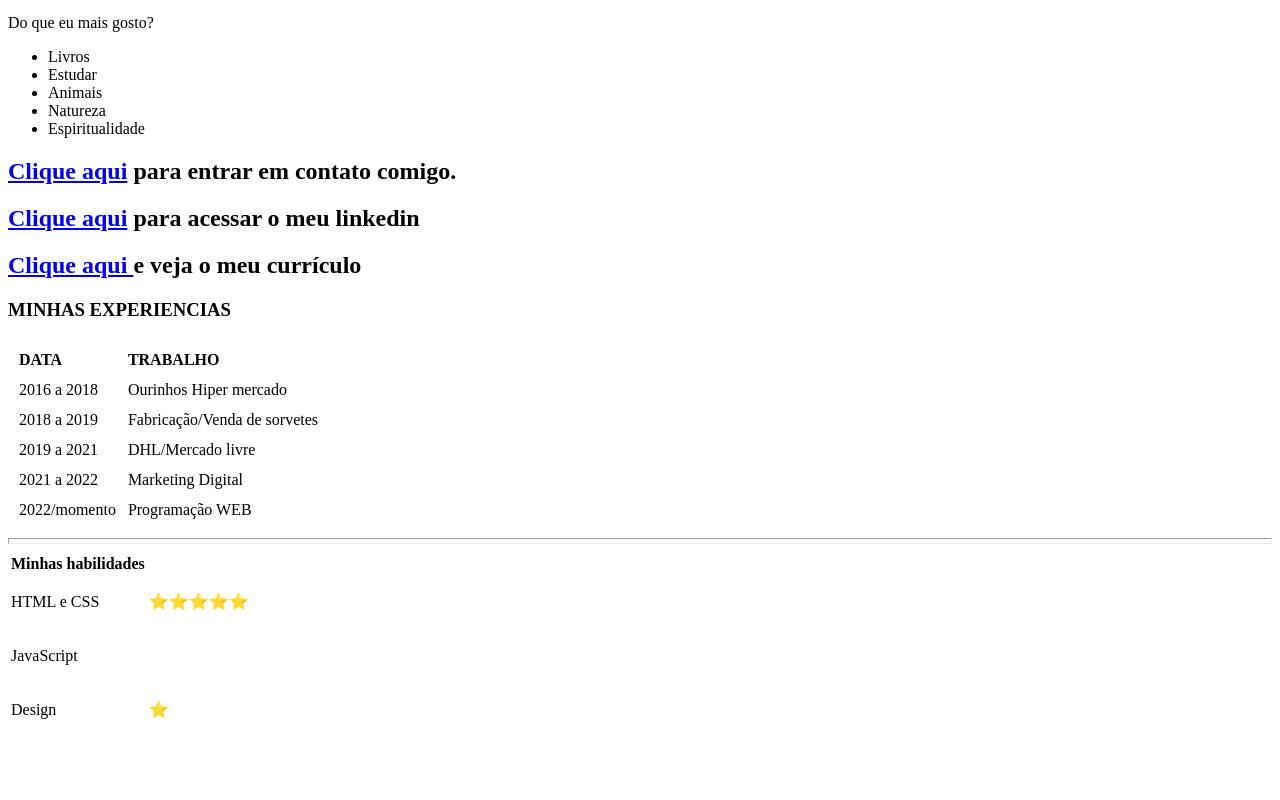
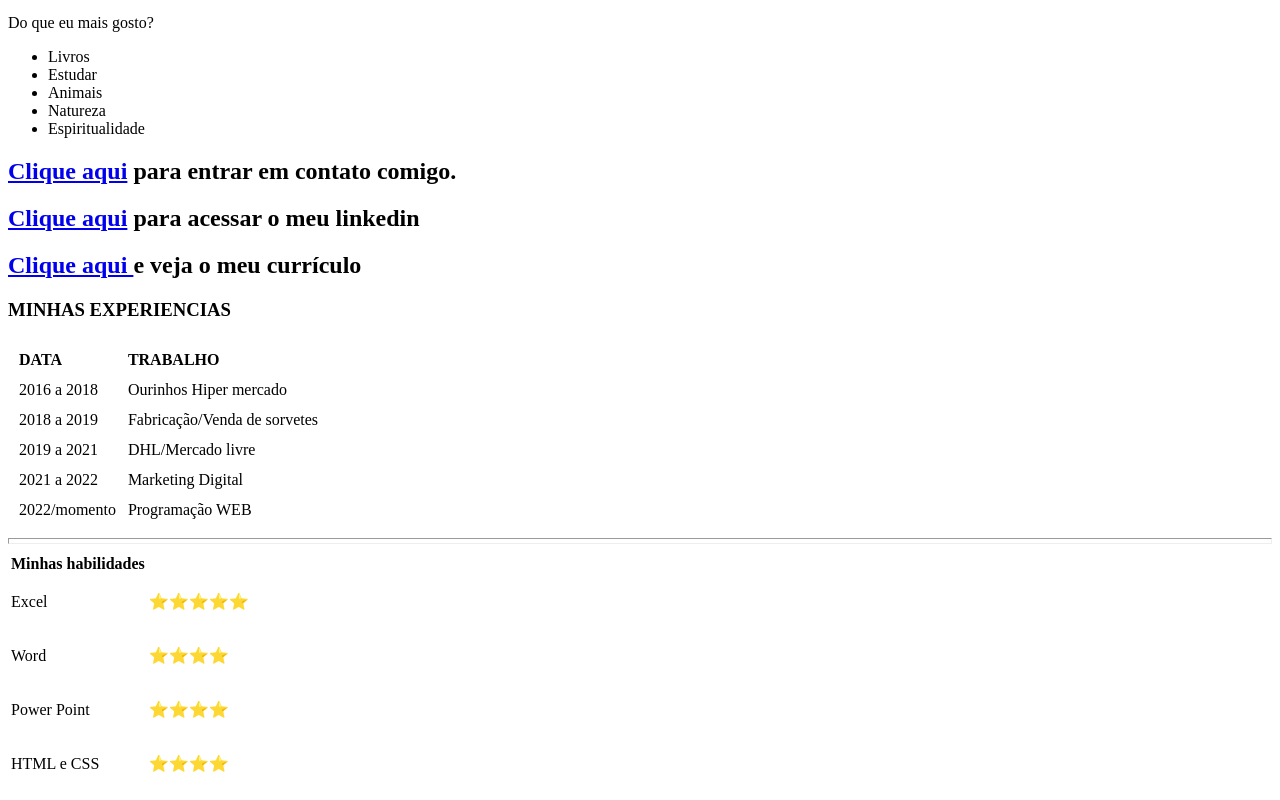
Before and after one commit to Sousa26/Biografia-pessoal, a plain HTML site: page index.html in a window 1280 px wide. Shown: the part 310-1110 px from the top of the page. Before the commit the page ends 1056 px from the top, so only its background shows below. Drawn offline with Linux system fonts and the light colour scheme.

Commit message:
Update index.html

```diff
--- a/index.html
+++ b/index.html
@@ -73,17 +73,27 @@
         <tr>
             <th>Minhas habilidades</th>
         </tr>
+
+        <tr>
+            <td><p>Excel</p></td>
+            <td><span>&#11088;&#11088;&#11088;&#11088;&#11088;</span></td>
+        </tr>
+
+        <tr>
+            <td><p>Word</p></td>
+            <td><span>&#11088;&#11088;&#11088;&#11088;</span></td>
+        </tr>
+
+        <tr>
+            <td><p>Power Point</p></td>
+            <td><span>&#11088;&#11088;&#11088;&#11088;</span></td>
+        </tr>
+
         <tr>
              <td><p>HTML e CSS</p></td>
-             <td><span>&#11088;&#11088;&#11088;&#11088;&#11088;</span></td>
+             <td><span>&#11088;&#11088;&#11088;&#11088;</span></td>
         </tr>
-        <tr>
-            <td><p>JavaScript</p></td>
-        </tr>
-        <tr>
-            <td><p>Design</p></td>
-            <td><span>&#11088;</span></td>
-        </tr>
+
 </table>
 
 
```
